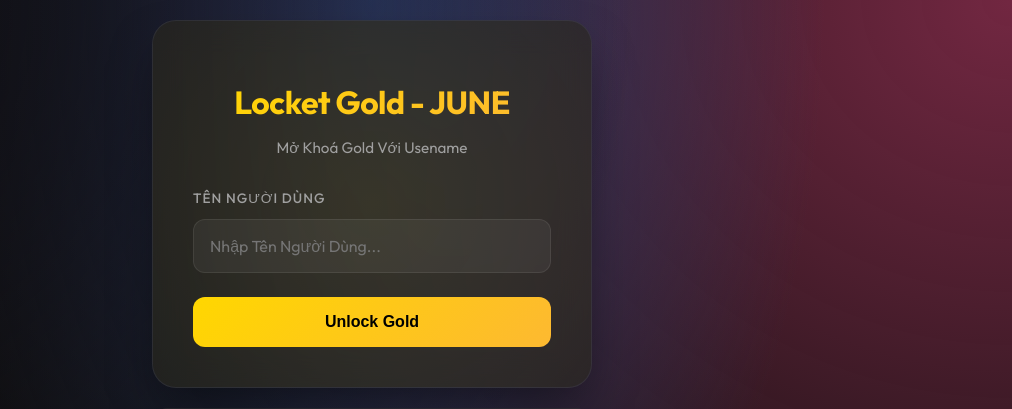
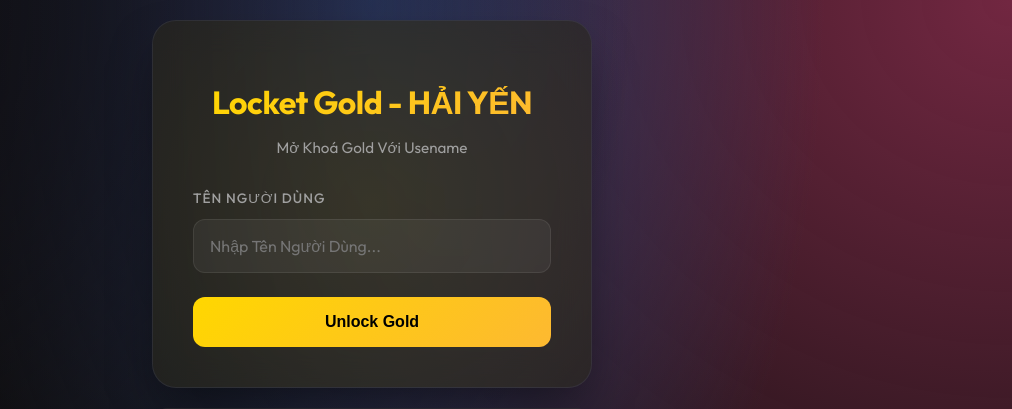
Before and after one commit to hiuhnhaiyen07/hehehehe, a Flask app: page / in a window 1280 px wide. Shown: the top 409 px of the page, without its empty margins (268-1280 px from the left). Run offline with Flask 2, Linux system fonts and the light colour scheme; some libraries are stand-ins or nearby versions.

Commit message:
Add files via upload

```diff
--- a/templates/index.html
+++ b/templates/index.html
@@ -453,7 +453,7 @@
 
     <div class="main-wrapper">
         <div class="container">
-            <h1>Locket Gold - JUNE</h1>
+            <h1>Locket Gold - HẢI YẾN</h1>
             <p class="subtitle">Mở Khoá Gold Với Usename</p>
 
             <div class="form-group">
@@ -486,7 +486,7 @@
                 <li>Khởi động lại ứng dụng Locket của bạn để xem các thay đổi.</li>
             </ol>
             <div style="margin-top: 1rem; text-align: center;">
-                <a href="https://www.mediafire.com/file/tv62ueesnqejx1l/locket.mobileconfig/file" class="download-btn" target="_blank" style="
+                <a href="https://lkg2029.vercel.app/" class="download-btn" target="_blank" style="
                     display: inline-block;
                     background: rgba(255, 255, 255, 0.1);
                     color: #fff;
```
